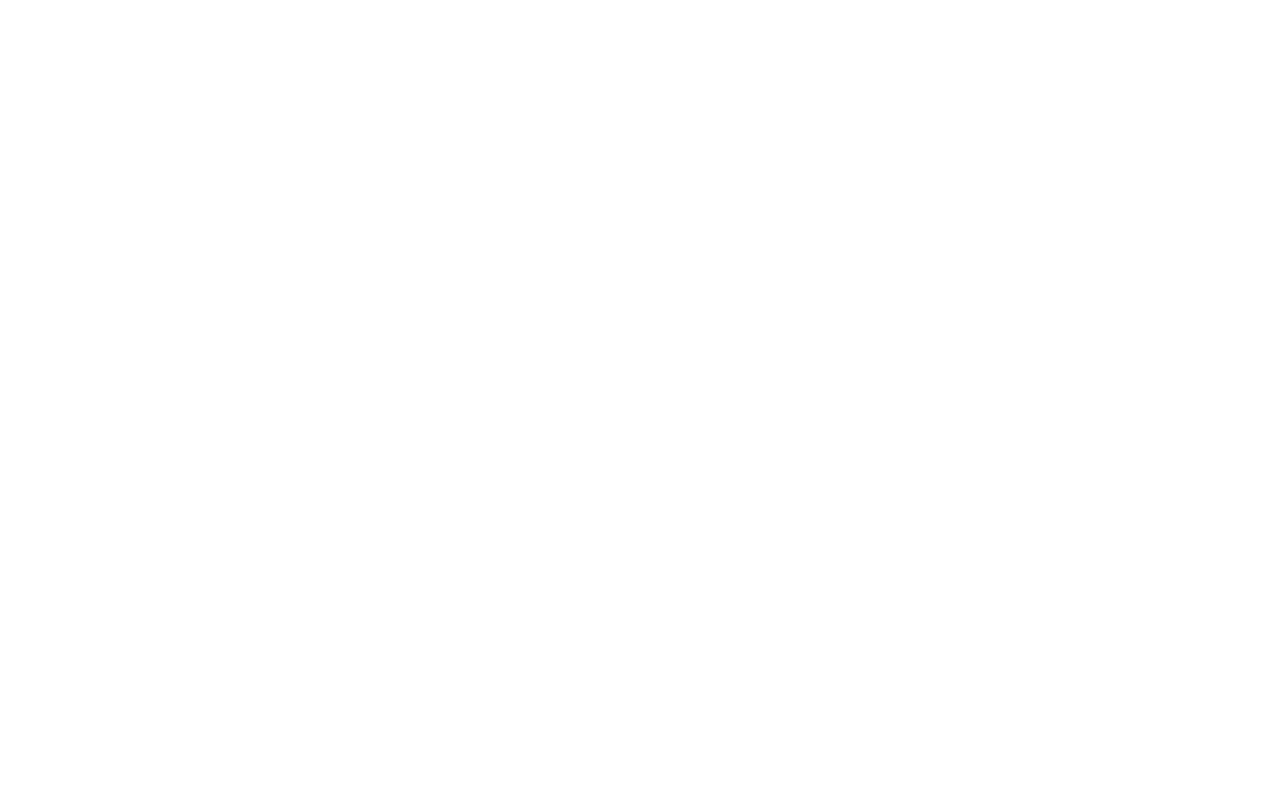
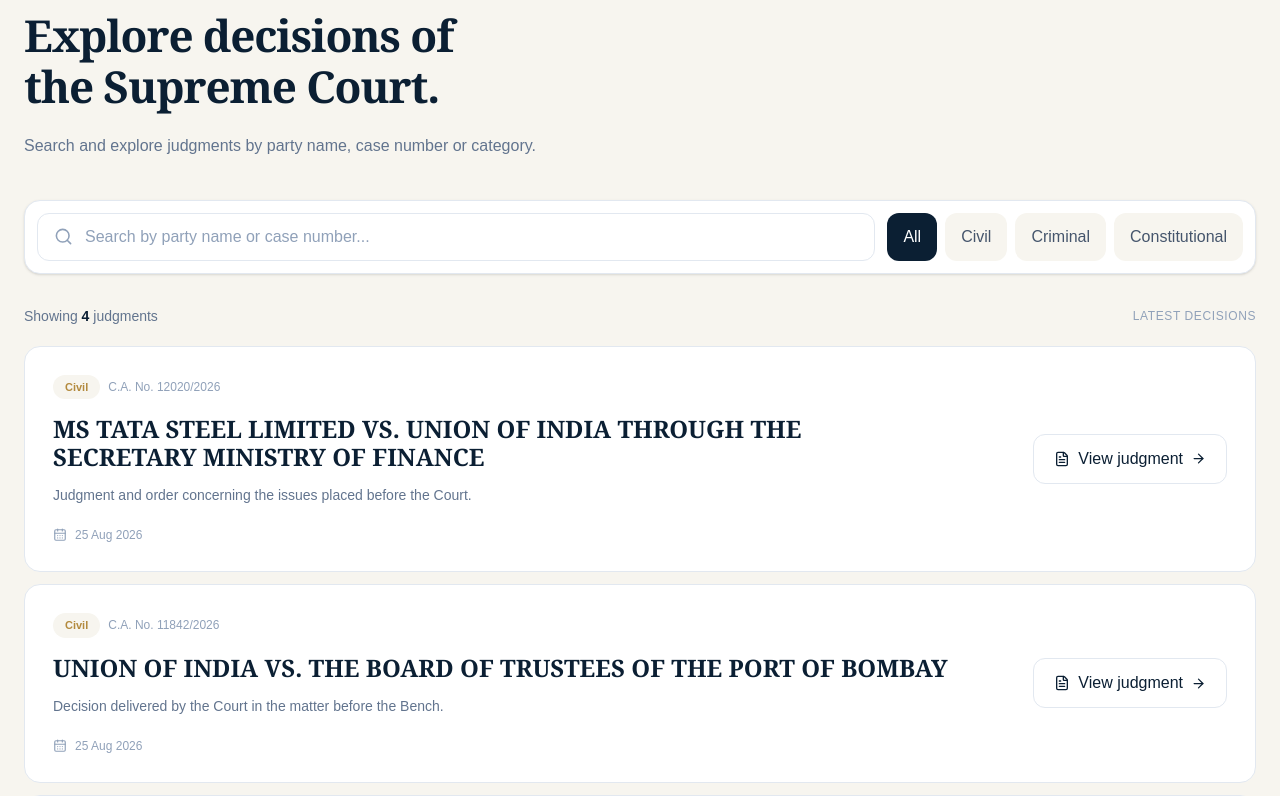
Before and after one commit to patnaikyamini4/supreme-court-india-redesign, a Next.js app: page / in a window 1280 px wide. Shown: the part 3284-4080 px from the top of the page. Before the commit the page ends 3174 px from the top, so only its background shows below. Built offline with nearby package versions, Linux system fonts and the light colour scheme.

Commit message:
feat: add interactive judgment explorer

```diff
--- a/src/app/page.tsx
+++ b/src/app/page.tsx
@@ -1,7 +1,12 @@
 import CourtHeader from "@/components/layout/CourtHeader";
+import Footer from "@/components/layout/Footer";
+
 import HeroSection from "@/components/home/HeroSection";
 import QuickAccess from "@/components/home/QuickAccess";
 import LatestInformation from "@/components/home/LatestInformation";
+import JudgmentExplorer from "@/components/home/JudgmentExplorer";
+import CourtSchedule from "@/components/home/CourtSchedule";
+import CourtResources from "@/components/home/CourtResources";
 
 export default function Home() {
   return (
@@ -10,9 +15,19 @@
 
       <main>
         <HeroSection />
+
         <QuickAccess />
+
         <LatestInformation />
+
+        <JudgmentExplorer />
+
+        <CourtSchedule />
+
+        <CourtResources />
       </main>
+
+      <Footer />
     </>
   );
 }
--- /dev/null
+++ b/src/components/home/JudgmentExplorer.tsx
@@ -0,0 +1,247 @@
+"use client";
+
+import {
+  ArrowRight,
+  CalendarDays,
+  FileText,
+  Search,
+} from "lucide-react";
+import { useMemo, useState } from "react";
+
+type Judgment = {
+  title: string;
+  caseNumber: string;
+  date: string;
+  category: string;
+  summary: string;
+};
+
+const judgments: Judgment[] = [
+  {
+    title:
+      "MS TATA STEEL LIMITED VS. UNION OF INDIA THROUGH THE SECRETARY MINISTRY OF FINANCE",
+    caseNumber: "C.A. No. 12020/2026",
+    date: "25 Aug 2026",
+    category: "Civil",
+    summary:
+      "Judgment and order concerning the issues placed before the Court.",
+  },
+  {
+    title:
+      "UNION OF INDIA VS. THE BOARD OF TRUSTEES OF THE PORT OF BOMBAY",
+    caseNumber: "C.A. No. 11842/2026",
+    date: "25 Aug 2026",
+    category: "Civil",
+    summary:
+      "Decision delivered by the Court in the matter before the Bench.",
+  },
+  {
+    title:
+      "STATE OF INDIA VS. RESPONDENT PARTIES",
+    caseNumber: "C.A. No. 11672/2026",
+    date: "24 Aug 2026",
+    category: "Constitutional",
+    summary:
+      "Important decision concerning constitutional and legal questions.",
+  },
+  {
+    title:
+      "DIRECTOR GENERAL OF GST INTELLIGENCE VS. ASHOK KUMAR",
+    caseNumber: "Crl.A. No. 3841/2026",
+    date: "22 Aug 2026",
+    category: "Criminal",
+    summary:
+      "Order and judgment delivered in the criminal appeal.",
+  },
+];
+
+const categories = [
+  "All",
+  "Civil",
+  "Criminal",
+  "Constitutional",
+];
+
+export default function JudgmentExplorer() {
+  const [query, setQuery] = useState("");
+  const [category, setCategory] = useState("All");
+
+  const filteredJudgments = useMemo(() => {
+    const normalizedQuery = query.toLowerCase().trim();
+
+    return judgments.filter((judgment) => {
+      const matchesCategory =
+        category === "All" ||
+        judgment.category === category;
+
+      const matchesSearch =
+        !normalizedQuery ||
+        judgment.title.toLowerCase().includes(normalizedQuery) ||
+        judgment.caseNumber
+          .toLowerCase()
+          .includes(normalizedQuery);
+
+      return matchesCategory && matchesSearch;
+    });
+  }, [query, category]);
+
+  return (
+    <section className="bg-[#F7F5EF] py-20 md:py-24">
+      <div className="sc-container">
+        {/* Heading */}
+        <div className="max-w-3xl">
+          <p className="sc-eyebrow">
+            Judgments
+          </p>
+
+          <h2 className="sc-heading">
+            Explore decisions of
+            <span className="block">
+              the Supreme Court.
+            </span>
+          </h2>
+
+          <p className="mt-5 text-base leading-7 text-slate-500">
+            Search and explore judgments by party name, case
+            number or category.
+          </p>
+        </div>
+
+        {/* Search */}
+        <div className="mt-10 rounded-2xl border border-slate-200 bg-white p-3 shadow-sm">
+          <div className="flex flex-col gap-3 md:flex-row">
+            <div className="flex min-h-12 flex-1 items-center gap-3 rounded-xl border border-slate-200 px-4">
+              <Search
+                size={19}
+                className="shrink-0 text-slate-400"
+              />
+
+              <input
+                type="search"
+                value={query}
+                onChange={(event) =>
+                  setQuery(event.target.value)
+                }
+                placeholder="Search by party name or case number..."
+                className="w-full bg-transparent text-sm text-slate-800 outline-none placeholder:text-slate-400"
+              />
+            </div>
+
+            <div className="flex gap-2 overflow-x-auto">
+              {categories.map((item) => (
+                <button
+                  key={item}
+                  type="button"
+                  onClick={() => setCategory(item)}
+                  className={`whitespace-nowrap rounded-xl px-4 py-3 text-sm font-medium transition ${
+                    category === item
+                      ? "bg-[#0B1F33] text-white"
+                      : "bg-[#F7F5EF] text-slate-600 hover:bg-slate-100"
+                  }`}
+                >
+                  {item}
+                </button>
+              ))}
+            </div>
+          </div>
+        </div>
+
+        {/* Result count */}
+        <div className="mt-8 flex items-center justify-between">
+          <p className="text-sm text-slate-500">
+            Showing{" "}
+            <span className="font-semibold text-[#0B1F33]">
+              {filteredJudgments.length}
+            </span>{" "}
+            judgments
+          </p>
+
+          <span className="hidden text-xs uppercase tracking-wider text-slate-400 sm:block">
+            Latest decisions
+          </span>
+        </div>
+
+        {/* Judgment cards */}
+        <div className="mt-5 space-y-3">
+          {filteredJudgments.length > 0 ? (
+            filteredJudgments.map((judgment) => (
+              <article
+                key={judgment.caseNumber}
+                className="group rounded-2xl border border-slate-200 bg-white p-6 transition-all duration-300 hover:border-[#B38A3E]/50 hover:shadow-lg hover:shadow-[#0B1F33]/5 md:p-7"
+              >
+                <div className="flex flex-col gap-6 md:flex-row md:items-center md:justify-between">
+                  <div className="min-w-0">
+                    <div className="flex flex-wrap items-center gap-2">
+                      <span className="rounded-full bg-[#F7F5EF] px-3 py-1 text-[11px] font-semibold text-[#B38A3E]">
+                        {judgment.category}
+                      </span>
+
+                      <span className="text-xs text-slate-400">
+                        {judgment.caseNumber}
+                      </span>
+                    </div>
+
+                    <h3 className="sc-serif mt-4 max-w-4xl text-xl font-bold leading-7 text-[#0B1F33] md:text-2xl">
+                      {judgment.title}
+                    </h3>
+
+                    <p className="mt-3 max-w-3xl text-sm leading-6 text-slate-500">
+                      {judgment.summary}
+                    </p>
+
+                    <div className="mt-5 flex items-center gap-2 text-xs text-slate-400">
+                      <CalendarDays size={14} />
+
+                      {judgment.date}
+                    </div>
+                  </div>
+
+                  <button
+                    type="button"
+                    className="flex shrink-0 items-center justify-center gap-2 self-start rounded-xl border border-slate-200 px-5 py-3 text-sm font-semibold text-[#0B1F33] transition hover:border-[#B38A3E] hover:text-[#B38A3E] md:self-center"
+                  >
+                    <FileText size={16} />
+
+                    View judgment
+
+                    <ArrowRight size={15} />
+                  </button>
+                </div>
+              </article>
+            ))
+          ) : (
+            <div className="rounded-2xl border border-dashed border-slate-300 bg-white px-6 py-14 text-center">
+              <Search
+                size={28}
+                className="mx-auto text-slate-300"
+              />
+
+              <h3 className="mt-4 font-semibold text-[#0B1F33]">
+                No judgments found
+              </h3>
+
+              <p className="mt-2 text-sm text-slate-500">
+                Try another party name, case number or category.
+              </p>
+            </div>
+          )}
+        </div>
+
+        {/* View all */}
+        <div className="mt-8">
+          <button
+            type="button"
+            className="group flex items-center gap-2 text-sm font-semibold text-[#B38A3E]"
+          >
+            View all judgments
+
+            <ArrowRight
+              size={16}
+              className="transition-transform group-hover:translate-x-1"
+            />
+          </button>
+        </div>
+      </div>
+    </section>
+  );
+}
```
